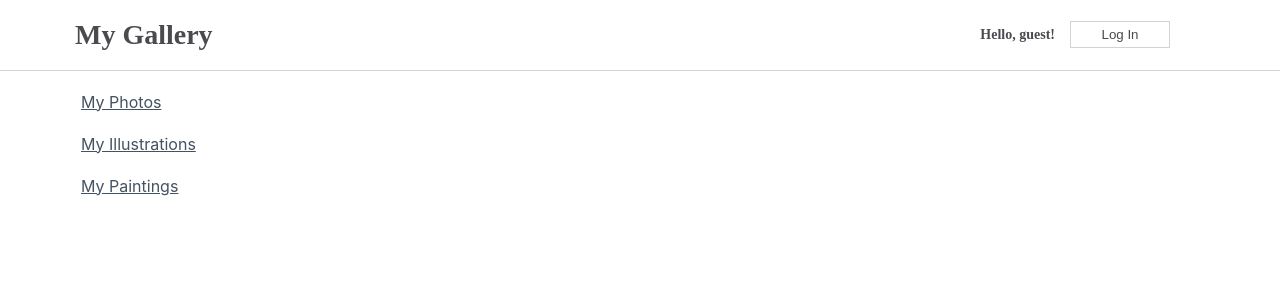
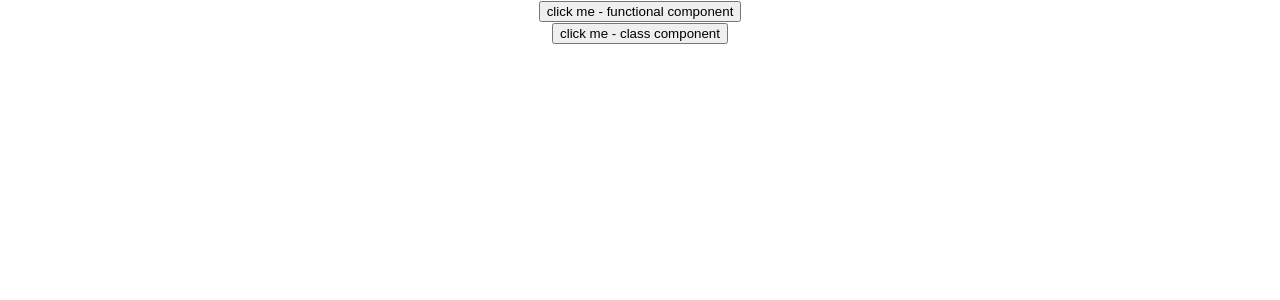
Before and after one commit to mihayounas/my-first-react-app, a React (Create React App) app in the folder my-app/: page / in a window 1280 px wide. Shown: the top 300 px of the page. Built offline with nearby package versions, Linux system fonts and the light colour scheme.

Commit message:
Work with event handler click event

```diff
--- a/my-app/src/App.js
+++ b/my-app/src/App.js
@@ -1,19 +1,19 @@
 import logo from './logo.svg';
 import './App.css';
-import FunctionalGreetingWithProps from './components/FunctionalGreetingWithProps';
-import StatefulGreeting from './components/StatefulComponents';
-import StatefulGreetingWithCallback from './components/StatefulGreetingWithCallback';
-import StatefulGreetingWithPrevState from './components/StatefulGreetingWithPrevState';
-import NavBarSimple from './components/NavBarSimple';
-import SideBar from './components/SideBar';
+import EventsFunctional from './components/EventsFunctional';
+import EventsClass from "./components/EventsClass";
+// import FunctionalGreetingWithProps from './components/FunctionalGreetingWithProps';
+// import StatefulGreeting from './components/StatefulComponents';
+// import StatefulGreetingWithCallback from './components/StatefulGreetingWithCallback';
+// import StatefulGreetingWithPrevState from './components/StatefulGreetingWithPrevState';
+// import NavBarSimple from './components/NavBarSimple';
+// import SideBar from './components/SideBar';
 
 function App() {
-  return (
-    <div className="App">
-      <NavBarSimple  />
-     <SideBar />
-    </div>
-  );
+  return <div className="App">
+      <EventsFunctional />
+      <EventsClass />
+  </div>;
 }
 
 export default App;
--- /dev/null
+++ b/my-app/src/components/EventsClass.js
@@ -0,0 +1,16 @@
+import React, { Component } from "react";
+
+export class EventsClass extends Component {
+  clickHandler() {
+    console.log("Clicked the class button");
+  }
+  render() {
+    return (
+      <div>
+        <button onClick={this.clickHandler}>click me - class component</button>
+      </div>
+    );
+  }
+}
+
+export default EventsClass;
--- /dev/null
+++ b/my-app/src/components/EventsFunctional.js
@@ -0,0 +1,14 @@
+import React from 'react'
+
+function EventsFunctional() {
+    function clickHandler(){
+        console.log("Clicked the functional button")
+    }
+    return (
+        <div>
+            <button onClick={clickHandler}>click me - functional component</button>
+        </div>
+    )
+}
+
+export default EventsFunctional
```
Also changed, not shown: my-app/src/components/ES7Snippets.js (added).
